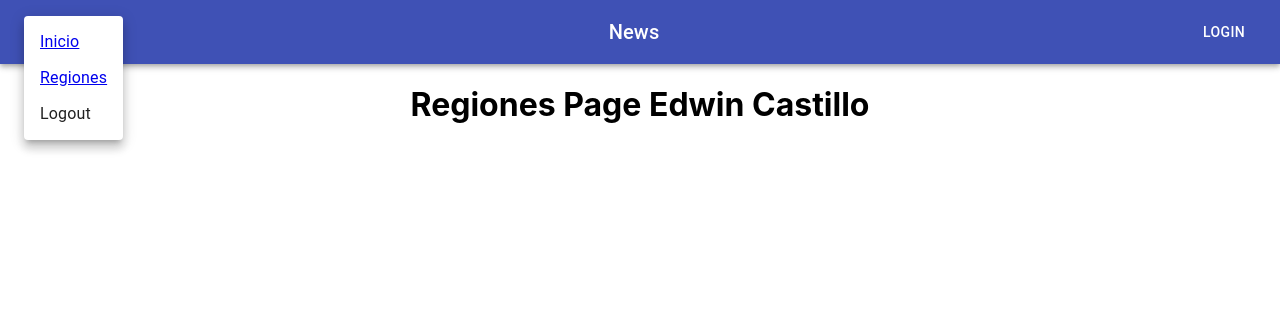
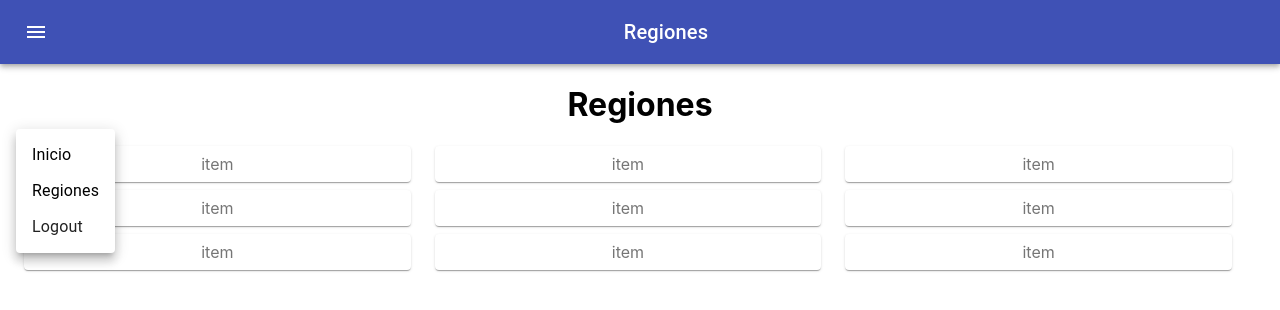
Before and after one commit to Emcas152/proyecto_final, a React (Create React App) app: page /Regiones in a window 1280 px wide. Both pictures are taken after a click on the button "menu". Shown: the top 310 px of the page. Built offline with nearby package versions, Linux system fonts and the light colour scheme; no server answers.

Commit message:
Creacion de grid para regiones

```diff
--- a/src/App.css
+++ b/src/App.css
@@ -36,3 +36,7 @@
     transform: rotate(360deg);
   }
 }
+.LinkDeco {
+  text-decoration: none;
+  color: #000;
+}
--- a/src/App.js
+++ b/src/App.js
@@ -5,20 +5,19 @@ import RegionesPage from "./components/Regiones"
 import Header from "./components/Header";
 
 
-function App() {
+export default function App() {
   return (
     <div className="App">
-        <Header />
+        <Route path="/:Page" children={<Header />} />
       <Switch>
-        <Route path="/Regiones">
+          <Route exact path="/Inicio">
+              <LandingPage />
+          </Route>
+          <Route exact path="/Regiones">
             <RegionesPage />
-        </Route>
-        <Route path="/">
-            <LandingPage />
-        </Route>
+          </Route>
       </Switch>
+
     </div>
   );
 }
-
-export default App;
--- a/src/components/Header.jsx
+++ b/src/components/Header.jsx
@@ -1,18 +1,19 @@
-import React  from "react"
+import React  from "react";
 import { makeStyles } from '@material-ui/core/styles';
-import {AppBar, Toolbar, IconButton,Typography, Button } from "@material-ui/core"
+import {AppBar, Toolbar, IconButton,Typography } from "@material-ui/core"
 import MenuIcon from '@material-ui/icons/Menu';
 import Menu from '@material-ui/core/Menu';
 import MenuItem from '@material-ui/core/MenuItem';
-import { Link } from "react-router-dom";
+import { Link, useParams } from "react-router-dom";
 
 export default function Header() {
-    const [anchorEl, setAnchorEl] = React.useState(null);
-    const handleClick = (event) => {
-        setAnchorEl(event.currentTarget);
+    let { Page } = useParams();
+    const [anchorEl, setAnchorEl] = React.useState(false);
+    const handleClick = () => {
+        setAnchorEl(true);
     };
     const handleClose = () => {
-        setAnchorEl(null);
+        setAnchorEl(false);
     };
     const useStyles = makeStyles((theme) => ({
         root: {
@@ -26,18 +27,17 @@ export default function Header() {
         },
     }));
     const classes = useStyles();
-
+    console.log(window.location.pathname);
     return (
         <div className={classes.root}>
             <AppBar position="static">
                 <Toolbar>
-                    <IconButton edge="start" className={classes.menuButton} color="inherit" aria-label="menu">
-                        <MenuIcon aria-controls="simple-menu" aria-haspopup="true" onClick={handleClick} />
+                    <IconButton edge="start" className={classes.menuButton} color="inherit" aria-label="menu" aria-controls="simple-menu" aria-haspopup="true" onClick={handleClick}>
+                        <MenuIcon>Menu</MenuIcon>
                     </IconButton>
                     <Typography variant="h6" className={classes.title}>
-                        News
+                        {Page}
                     </Typography>
-                    <Button color="inherit">Login</Button>
                 </Toolbar>
             </AppBar>
             <Menu
@@ -47,8 +47,8 @@ export default function Header() {
                 open={Boolean(anchorEl)}
                 onClose={handleClose}
             >
-                <MenuItem onClick={handleClose}><Link to={"/"}>Inicio</Link></MenuItem>
-                <MenuItem onClick={handleClose}><Link to={"/Regiones"}>Regiones</Link></MenuItem>
+                <Link to={"/Inicio"} className={'LinkDeco'}><MenuItem onClick={handleClose}>Inicio</MenuItem></Link>
+                <Link to={"/Regiones"} className={'LinkDeco'}><MenuItem onClick={handleClose}>Regiones</MenuItem></Link>
                 <MenuItem onClick={handleClose}>Logout</MenuItem>
             </Menu>
         </div>
--- a/src/components/Regiones.jsx
+++ b/src/components/Regiones.jsx
@@ -1,5 +1,75 @@
-import React from 'react'
+import React, {useEffect, useState} from 'react'
+import {Container, makeStyles} from "@material-ui/core";
+import Paper from '@material-ui/core/Paper';
+import Grid from '@material-ui/core/Grid';
+const useStyles = makeStyles((theme) => ({
+    root: {
+        flexGrow: 1,
+    },
+    paper: {
+        padding: theme.spacing(1),
+        textAlign: 'center',
+        color: theme.palette.text.secondary,
+    },
+}));
 
 export default function RegionesPage() {
-    return (<h1>Regiones Page Edwin Castillo</h1>)
+    const [ error, setError ] = useState(false)
+    const [ loading, setLoading ] = useState(true)
+    const [ regiones, setRegiones ] = useState(null)
+    const [ regionID, setregionID ] = useState('')
+
+    useEffect(() => {
+            async function fetchRegiones(){
+            try{
+                const regiones = await fetch(`https://pokeapi.co/api/v2/location/${regionID}`)
+                const response = await regiones.json();
+                console.log(response)
+                setLoading(false)
+                setError(false)
+            } catch (e) {
+                console.log(e)
+                setLoading(false)
+                setError(true)
+            }
+            }
+        fetchRegiones()
+        }, [regionID])
+
+    const classes = useStyles();
+
+    function FormRow() {
+        return (
+            <>
+                <Grid item xs={4}>
+                    <Paper className={classes.paper}>item</Paper>
+                </Grid>
+                <Grid item xs={4}>
+                    <Paper className={classes.paper}>item</Paper>
+                </Grid>
+                <Grid item xs={4}>
+                    <Paper className={classes.paper}>item</Paper>
+                </Grid>
+            </>
+        );
+    }
+
+    return (
+        <Container >
+            <h1>Regiones</h1>
+            <div className={classes.root}>
+            <Grid container spacing={1}>
+                <Grid container item xs={12} spacing={3}>
+                    <FormRow />
+                </Grid>
+                <Grid container item xs={12} spacing={3}>
+                    <FormRow />
+                </Grid>
+                <Grid container item xs={12} spacing={3}>
+                    <FormRow />
+                </Grid>
+            </Grid>
+        </div>
+        </Container>
+    );
 }
```
